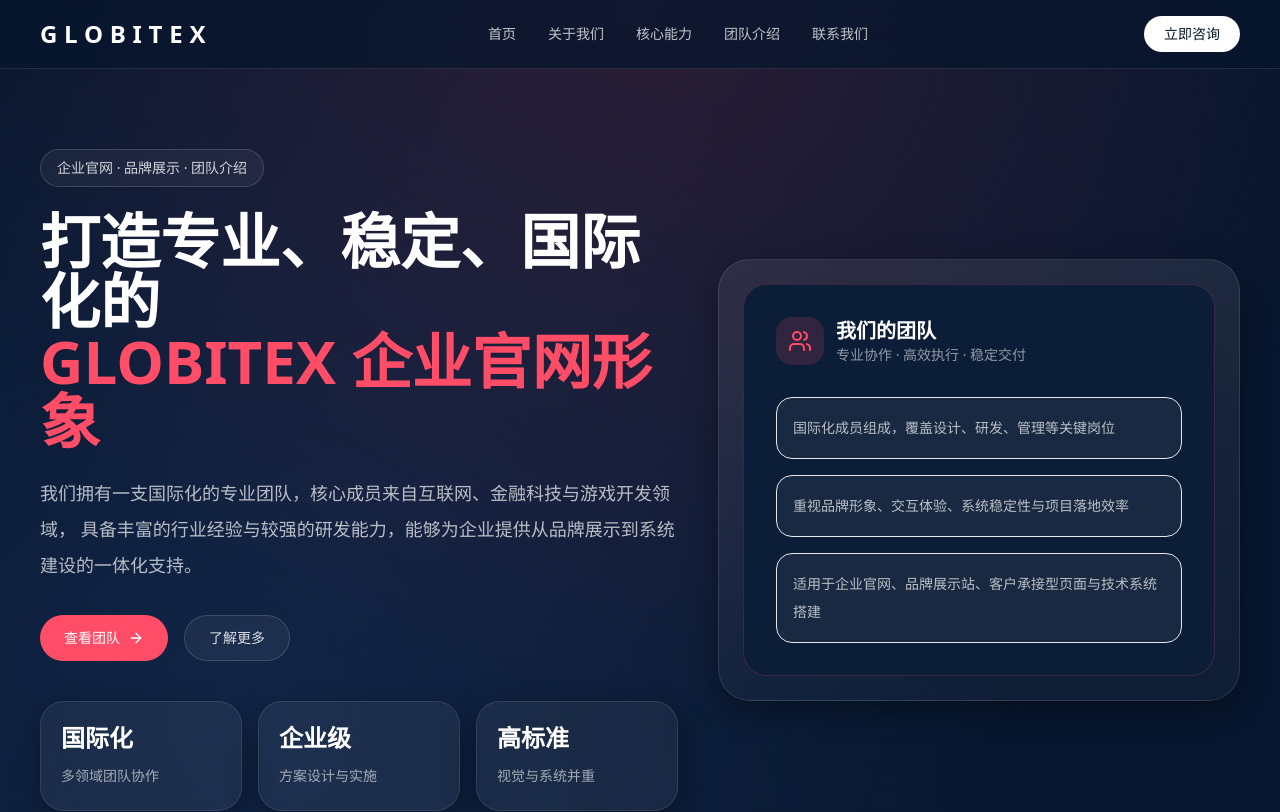
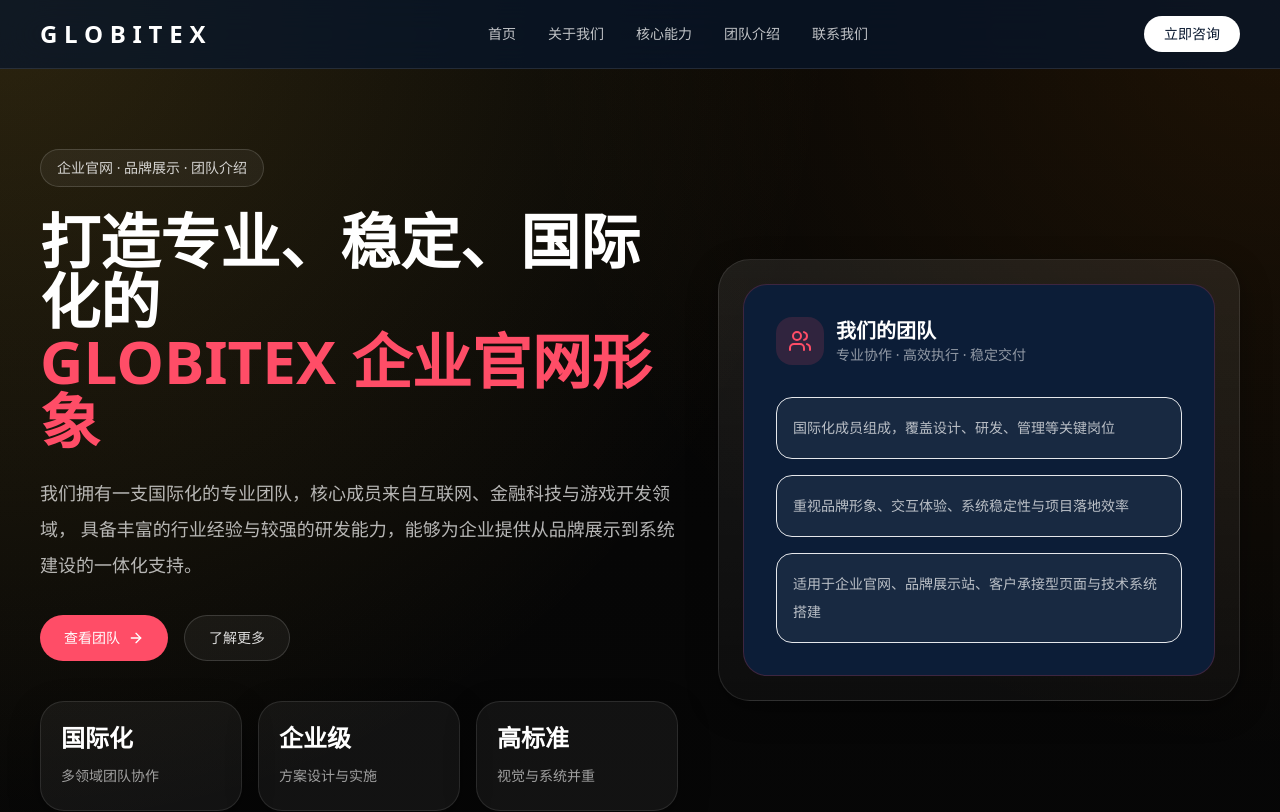
Before and after one commit to joo532200/shangye, a Next.js app: page / in a window 1280 px wide. Shown: the top 812 px of the page. Built offline with nearby package versions, Linux system fonts and the light colour scheme.

Commit message:
Update globals.css

```diff
--- a/app/globals.css
+++ b/app/globals.css
@@ -7,13 +7,13 @@ html {
 }
 
 body {
-  background: #07162d;
-  color: #ffffff;
+  background: #050505;
+  color: #f5f5f5;
 }
 
 .enterprise-bg {
   background:
-    radial-gradient(circle at top center, rgba(255,77,103,0.14), transparent 20%),
-    radial-gradient(circle at 20% 20%, rgba(66,103,178,0.18), transparent 25%),
-    linear-gradient(180deg, #07162d 0%, #081832 45%, #071426 100%);
+    radial-gradient(circle at top left, rgba(245, 197, 66, 0.16), transparent 22%),
+    radial-gradient(circle at top right, rgba(255, 140, 0, 0.10), transparent 20%),
+    linear-gradient(180deg, #050505 0%, #080808 45%, #030303 100%);
 }
```
